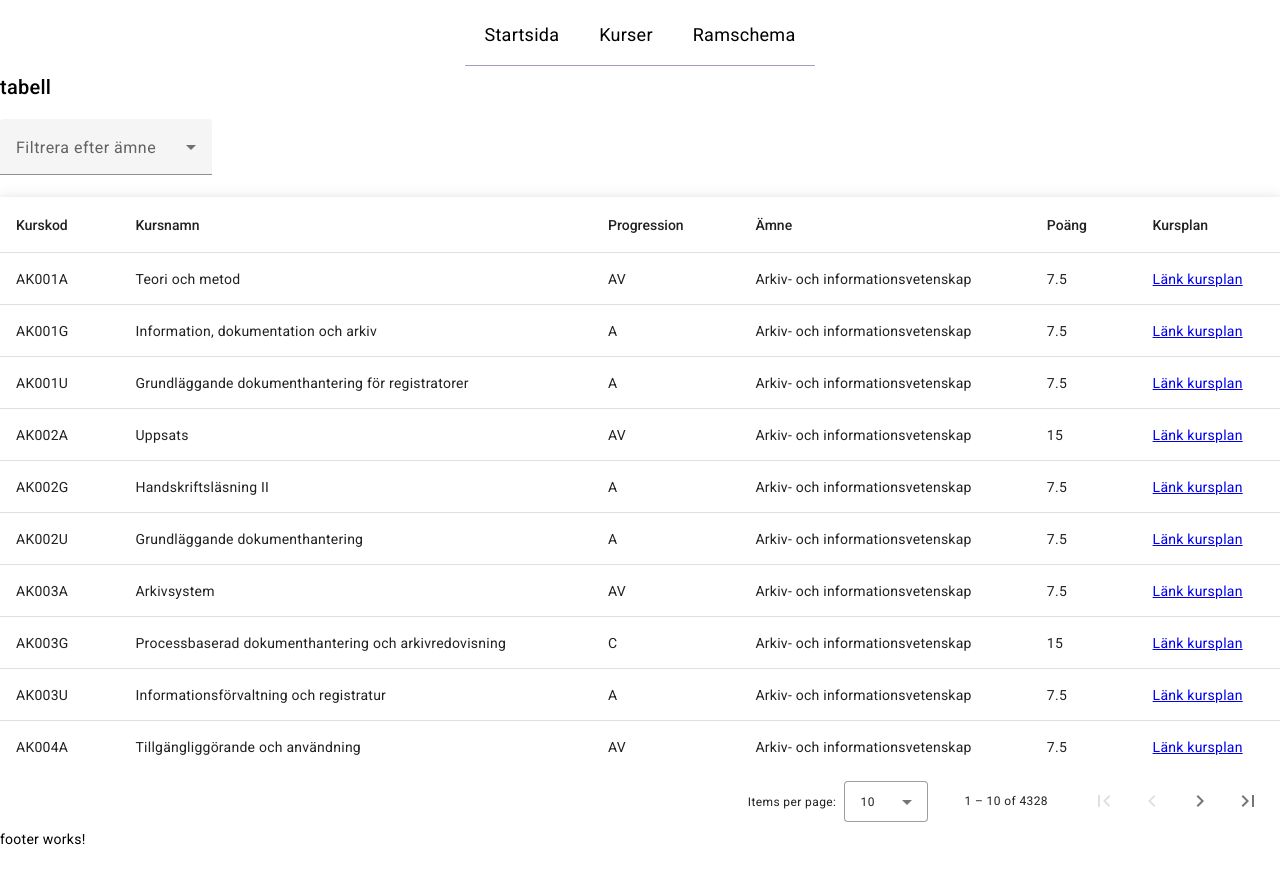
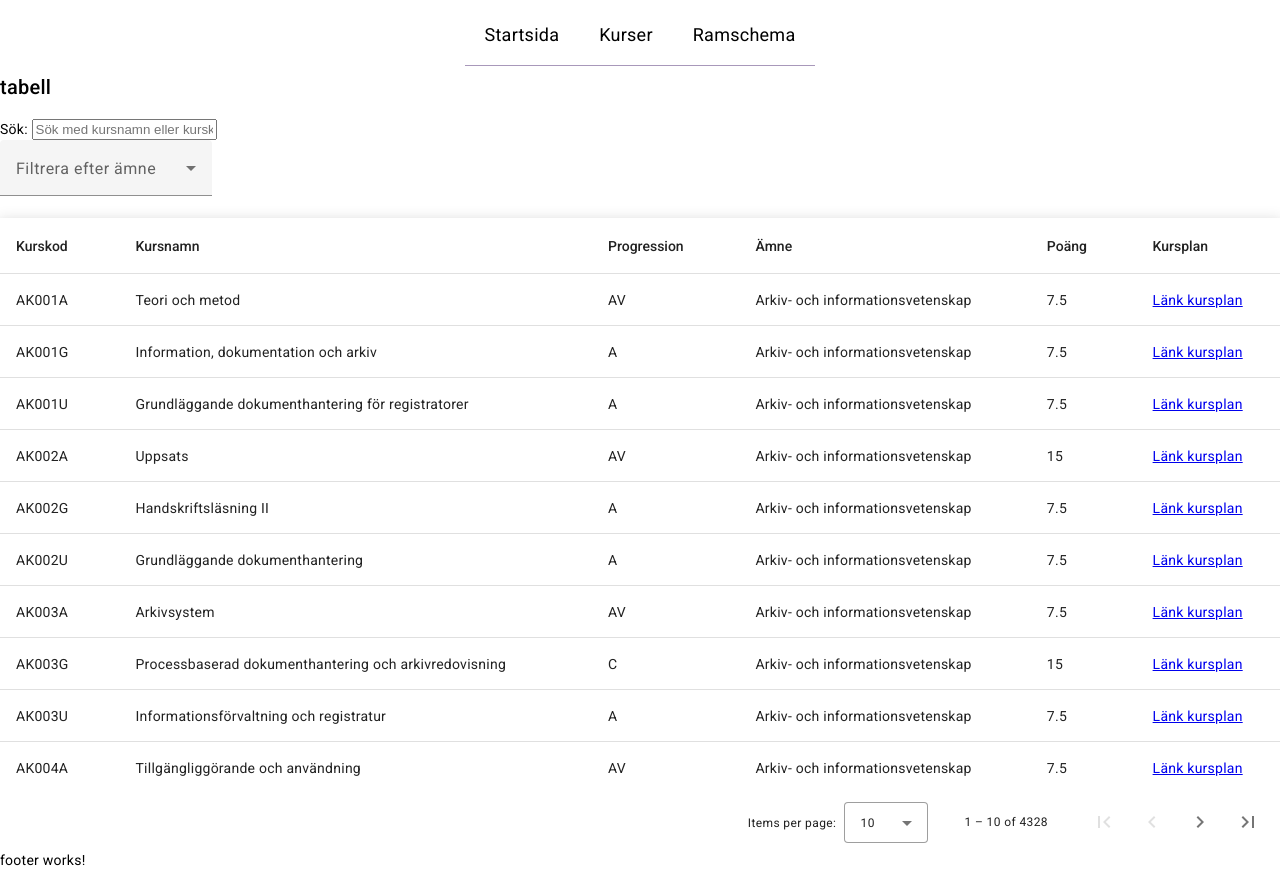
Before and after one commit to SabinaLiljestrom/dt208g-projekt, an Angular app: page /courses in a window 1280 px wide. Before the commit the page ends 849 px from the top, so only its background shows below. Built offline with nearby package versions, Linux system fonts and the light colour scheme.

Commit message:
lagt till en sökruta com filtrerar tabellen utefter kurskod och kursnman

```diff
--- a/src/app/courses/courses.component.html
+++ b/src/app/courses/courses.component.html
@@ -1,4 +1,9 @@
 <h2>tabell</h2>
+<div class="filter">
+  <label for="filter">Sök: </label>
+  <input type="text" id="filter" [(ngModel)]="filterValue" (input)="applySearch()" placeholder="Sök med kursnamn eller kurskod">
+</div>
+
 <div>
   <mat-form-field appearance="fill">
     <mat-label>Filtrera efter ämne</mat-label>
@@ -9,9 +14,9 @@
     </mat-select>
   </mat-form-field>
 </div>
+
 <table mat-table [dataSource]="dataSource" matSort (matSortChange)="announceSortChange($event)"
        class="mat-elevation-z8">
-
   <!-- kurskod Column -->
   <ng-container matColumnDef="courseCode">
     <th mat-header-cell *matHeaderCellDef mat-sort-header sortActionDescription="Sort by number">
@@ -27,6 +32,7 @@
     </th>
     <td mat-cell *matCellDef="let element"> {{element.courseName}} </td>
   </ng-container>
+
   <!-- poäng Column -->
   <ng-container matColumnDef="points">
     <th mat-header-cell *matHeaderCellDef mat-sort-header sortActionDescription="Sort by weight">
@@ -34,6 +40,7 @@
     </th>
     <td mat-cell *matCellDef="let element"> {{element.points}} </td>
   </ng-container>
+
   <!-- progression Column -->
   <ng-container matColumnDef="progression">
     <th mat-header-cell *matHeaderCellDef mat-sort-header sortActionDescription="Sort by name">
@@ -49,13 +56,15 @@
     </th>
     <td mat-cell *matCellDef="let element"> {{element.subject}} </td>
   </ng-container>
+
   <!-- kursplan Column -->
   <ng-container matColumnDef="syllabus">
     <th mat-header-cell *matHeaderCellDef mat-sort-header sortActionDescription="Sort by symbol">
       Kursplan
     </th>
-  <td mat-cell *matCellDef="let element"><a href="{{ element.syllabus }}">Länk kursplan</a> </td>
+    <td mat-cell *matCellDef="let element"><a [href]="element.syllabus">Länk kursplan</a></td>
   </ng-container>
+
   <tr mat-header-row *matHeaderRowDef="displayedColumns"></tr>
   <tr mat-row *matRowDef="let row; columns: displayedColumns;"></tr>
 </table>
--- a/src/app/courses/courses.component.ts
+++ b/src/app/courses/courses.component.ts
@@ -8,19 +8,22 @@ import { MatFormFieldModule } from '@angular/material/form-field';
 import { LiveAnnouncer } from '@angular/cdk/a11y';
 import { CoursesService } from '../services/courses.service';
 import { Course } from '../models/course';
+import { FormsModule } from '@angular/forms';
 
 @Component({
   selector: 'app-courses',
   styleUrls: ['courses.component.scss'],
   templateUrl: 'courses.component.html',
   standalone: true,
-  imports: [CommonModule, MatTableModule, MatSortModule, MatPaginatorModule, MatSelectModule, MatFormFieldModule],
+  imports: [CommonModule, MatTableModule, MatSortModule, MatPaginatorModule, MatSelectModule, MatFormFieldModule, FormsModule],
 })
 export class CoursesComponent implements AfterViewInit {
   displayedColumns: string[] = ['courseCode', 'courseName', 'progression', 'subject', 'points', 'syllabus']; //olika kolumner i tabellen
   dataSource = new MatTableDataSource<Course>([]);
   subjects: string[] = []; // Array för att hålla unika ämnen
-
+  courses: Course[] = [];
+  searchedCourses: Course[] = [];
+  filterValue: string = "";
   constructor(private _liveAnnouncer: LiveAnnouncer, private coursesService: CoursesService) {}
 
   @ViewChild(MatSort) sort!: MatSort;
@@ -29,6 +32,8 @@ export class CoursesComponent implements AfterViewInit {
   ngAfterViewInit() {
     this.coursesService.getCourses().subscribe(courses => {
       this.dataSource.data = courses;
+      this.courses = courses;
+      this.searchedCourses = courses;
       this.dataSource.sort = this.sort;
       this.dataSource.paginator = this.paginator;
       this.paginator.pageSize = 10;
@@ -43,7 +48,14 @@ export class CoursesComponent implements AfterViewInit {
     this.dataSource.filterPredicate = (data: Course, filter: string) => data.subject === filter;
     this.dataSource.filter = subject;
   }
-
+  applySearch(): void {
+    const filterValueLower = this.filterValue.trim().toLowerCase();
+    this.dataSource.filter = filterValueLower;
+    this.dataSource.filterPredicate = (data: Course, filter: string) => {
+      return data.courseCode.toLowerCase().includes(filter) ||
+             data.courseName.toLowerCase().includes(filter);
+    };
+  }
   /** sortering **/
   announceSortChange(sortState: Sort) {
     if (sortState.direction) {
```
Lines whose indentation alone changed are shown as unchanged.
